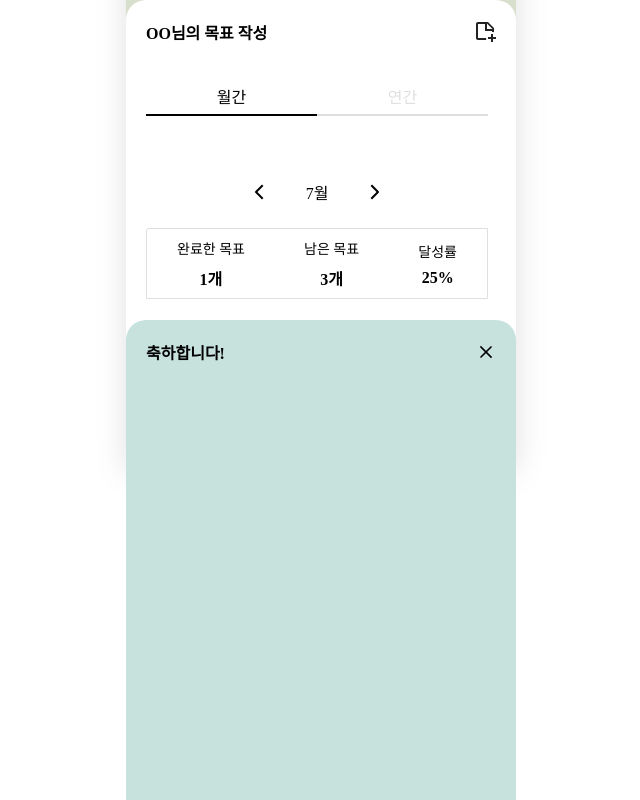
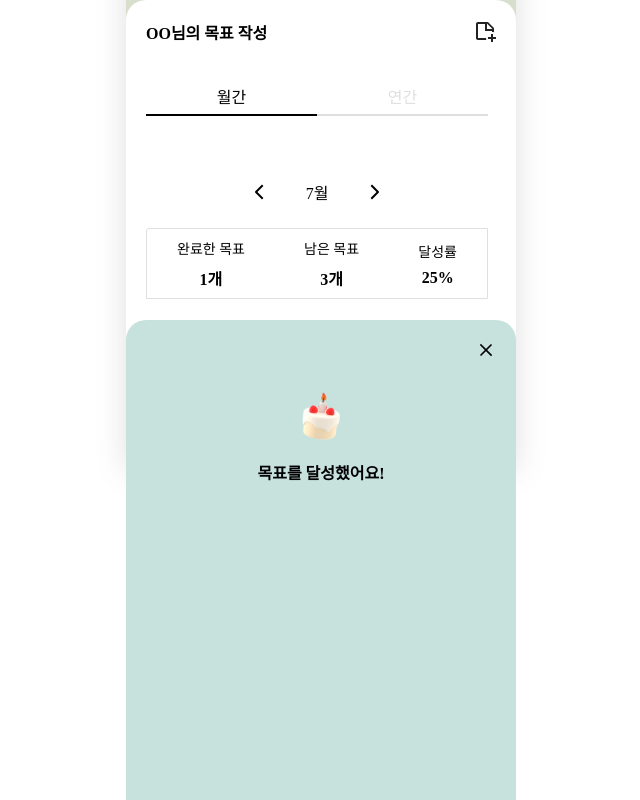
Before and after one commit to GrowPalette/GrowPalette-Web, a React (Create React App) app: page /goal in a window 1280 px wide. Both pictures are taken after a click on the element "독서 3권 하기". Shown: the part 380-1180 px from the top of the page, without its empty margins (319-959 px from the left). Built offline with nearby package versions, Linux system fonts and the light colour scheme.

Commit message:
goalcreation 수정중

```diff
--- a/src/components/Congrats.js
+++ b/src/components/Congrats.js
@@ -1,14 +1,21 @@
 import React from "react";
 import styled from "styled-components";
 import CloseIcon from "../assets/images/close.svg"; // 아이콘 이미지 임포트
+import CakeIcon from "../assets/images/cake.svg"; // 케이크 이미지 임포트
 
-const Congrats = ({ onClose }) => {
+const Congrats = ({ onClose, goalText }) => {
   return (
     <CongratsContainer>
       <Header>
-        <Title>축하합니다!</Title>
         <Icon src={CloseIcon} alt="close icon" onClick={onClose} />
       </Header>
+      <Body>
+        <CakeWrapper>
+          <Cake src={CakeIcon} alt="cake icon" />
+        </CakeWrapper>
+        <Message>목표를 달성했어요!</Message>
+        {goalText && <GoalText>{goalText}</GoalText>}
+      </Body>
     </CongratsContainer>
   );
 };
@@ -26,20 +33,24 @@ const CongratsContainer = styled.div`
   gap: 32px; /* 요소 간 간격 (확대된 간격) */
   position: absolute;
   top: 40%; /* 상단 위치 조정 */
+  left: 50%; /* 수평 중앙 정렬 */
+  transform: translateX(-50%); /* 중앙 정렬 조정 */
   box-sizing: border-box; /* 테두리와 패딩을 포함하여 전체 크기 계산 */
-
-  left: 0%; /* 중앙 위치 */
 `;
 
 const Header = styled.div`
   display: flex;
-  justify-content: space-between;
+  justify-content: flex-end; /* 오른쪽 정렬 */
   align-items: center;
+  width: 100%; /* 전체 너비 */
 `;
 
-const Title = styled.h1`
-  font-size: 16px; /* 텍스트 크기 */
-  color: #000000; /* 텍스트 색상 */
+const Body = styled.div`
+  display: flex;
+  flex-direction: column; /* 수직 정렬을 위해 컬럼 방향 설정 */
+  align-items: center; /* 수평 가운데 정렬 */
+  justify-content: center; /* 수직 가운데 정렬 */
+  width: 100%; /* 전체 너비 */
 `;
 
 const Icon = styled.img`
@@ -47,3 +58,25 @@ const Icon = styled.img`
   height: 20px; /* 아이콘 높이 */
   cursor: pointer; /* 클릭 가능한 커서 */
 `;
+
+const CakeWrapper = styled.div`
+  margin-bottom: 16px; /* 케이크와 문구 사이의 간격 조정 */
+`;
+
+const Cake = styled.img`
+  width: 48px; /* 아이콘 너비 */
+  height: 48px; /* 아이콘 높이 */
+`;
+
+const Message = styled.h3`
+  font-size: 16px; /* 문구의 폰트 크기 설정 */
+  color: #000000; /* 문구 색상 설정 */
+  margin: 0; /* 기본 마진 제거 */
+`;
+
+const GoalText = styled.p`
+  font-size: 14px; /* 목표 텍스트의 폰트 크기 설정 */
+  color: #333333; /* 목표 텍스트 색상 설정 */
+  margin-top: 8px; /* 목표 텍스트와 문구 사이의 간격 조정 */
+  text-align: center; /* 목표 텍스트 중앙 정렬 */
+`;
--- a/src/components/GoalCreation.js
+++ b/src/components/GoalCreation.js
@@ -110,10 +110,10 @@ const GoalCreation = () => {
           onClose={handleCloseCongrats}
           goal={
             [
-              "독서 3권 하기",
-              "영어 단어 매일 10개 외우기",
-              "대외활동 지원하고 합격하기",
-              "아침 7시 기상하기",
+              "[독서] 독서 3권 하기",
+              "[어학] 영어 단어 매일 10개 외우기",
+              "[스펙] 대외활동 지원하고 합격하기",
+              "[라이프] 아침 7시 기상하기",
             ][congratsIndex]
           }
         />
```
Also changed, not shown: src/assets/images/cake.svg (added).
